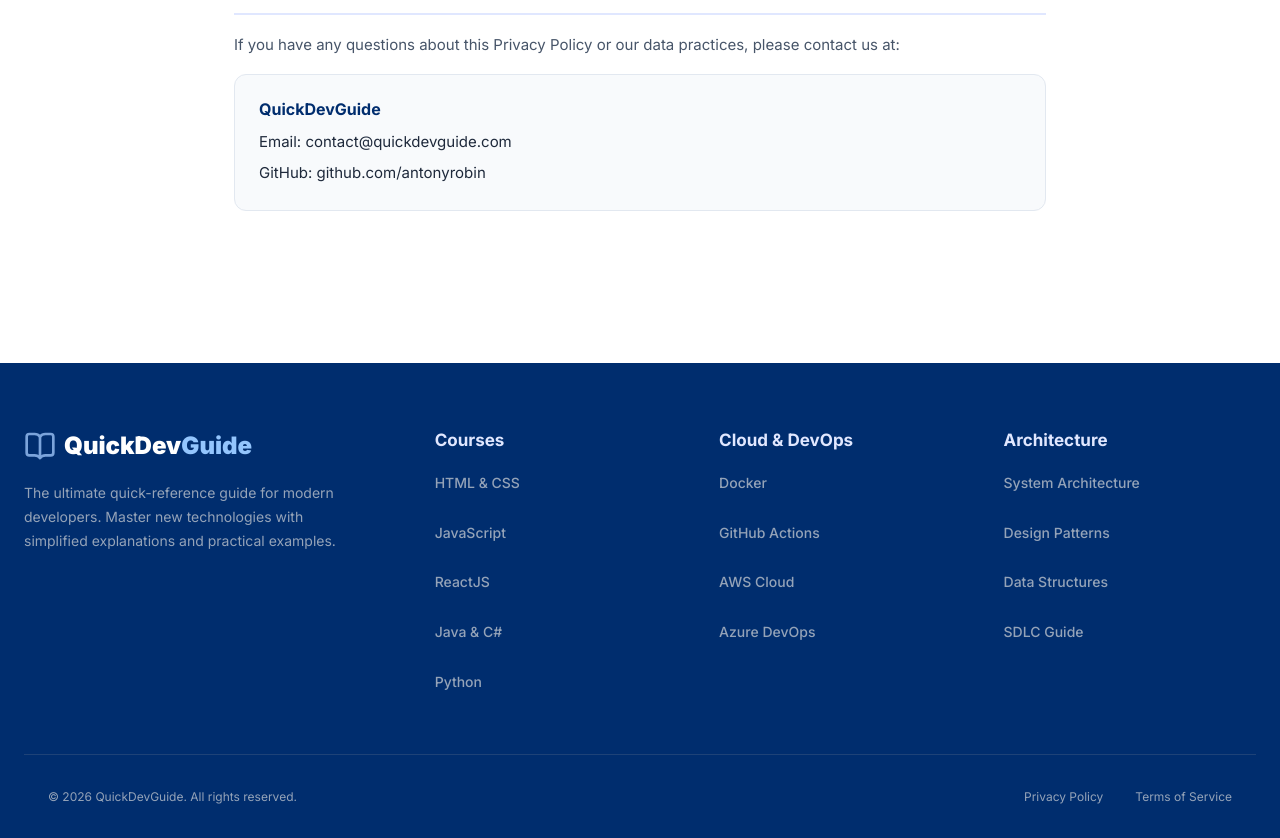
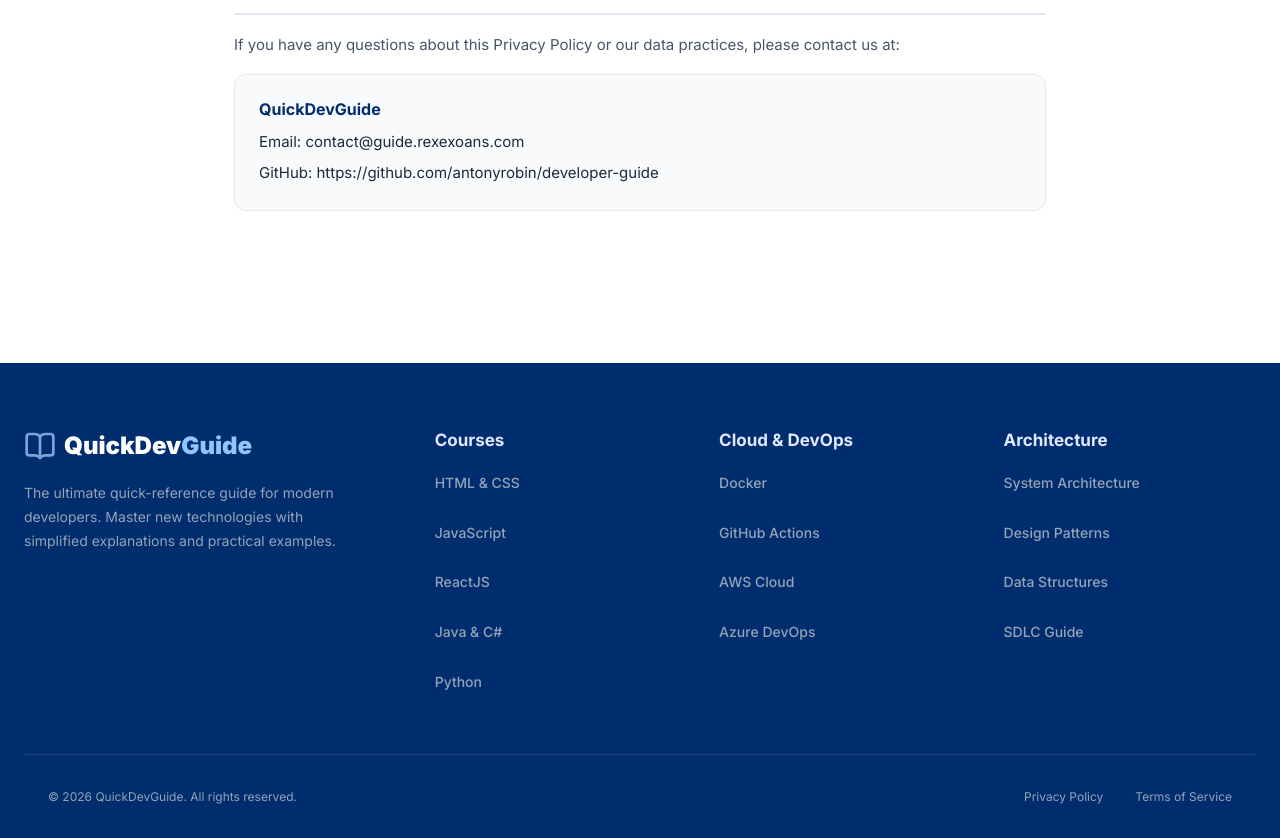
Before and after one commit to antonyrobin/developer-guide, a React (Vite) app: page /privacy-policy in a window 1280 px wide. Shown: the part 3380-4218 px from the top of the page. Built offline with nearby package versions, Linux system fonts and the light colour scheme.

Commit message:
content changes

```diff
--- a/src/pages/PrivacyPolicy.jsx
+++ b/src/pages/PrivacyPolicy.jsx
@@ -159,8 +159,8 @@ const PrivacyPolicy = () => {
           </p>
           <div className="legal-contact-card">
             <p><strong>QuickDevGuide</strong></p>
-            <p>Email: contact@quickdevguide.com</p>
-            <p>GitHub: github.com/antonyrobin</p>
+            <p>Email: contact@guide.rexexoans.com</p>
+            <p>GitHub: <a href="https://github.com/antonyrobin/developer-guide" target="_blank" rel="noopener noreferrer">https://github.com/antonyrobin/developer-guide</a></p>
           </div>
         </section>
       </div>
--- a/src/pages/TermsOfService.jsx
+++ b/src/pages/TermsOfService.jsx
@@ -196,8 +196,8 @@ const TermsOfService = () => {
           </p>
           <div className="legal-contact-card">
             <p><strong>QuickDevGuide</strong></p>
-            <p>Email: contact@quickdevguide.com</p>
-            <p>GitHub: github.com/antonyrobin</p>
+            <p>Email: contact@guide.rexexoans.com</p>
+            <p>GitHub: <a href="https://github.com/antonyrobin/developer-guide" target="_blank" rel="noopener noreferrer">https://github.com/antonyrobin/developer-guide</a></p>
           </div>
         </section>
       </div>
```
